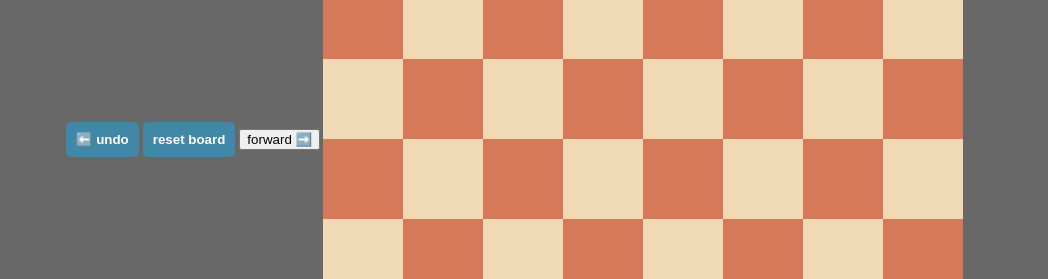
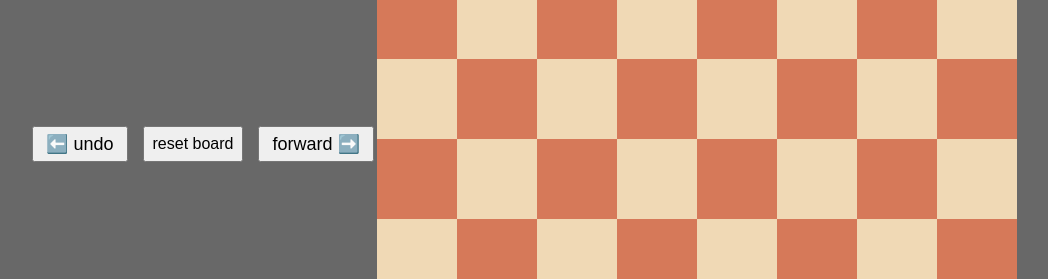
Before and after one commit to helloworld321sup/Unblocked-chess, a plain HTML site: page index.html in a window 1280 px wide. Shown: the part 261-540 px from the top of the page, without its empty margins (124-1172 px from the left). Drawn offline with nearby package versions, Linux system fonts and the light colour scheme.

Commit message:
Update style.css

```diff
--- a/style.css
+++ b/style.css
@@ -61,38 +61,32 @@ body {
   gap: 20px;               /* space between board and buttons */
 }
 
-.sidebar {
+.chess-ui {
   display: flex;
-  flex-direction: column; /* stack buttons vertically */
-  gap: 10px;              /* space between buttons */
+  flex-direction: column;
+  align-items: center;
+  margin-left: 20px; /* if next to board */
+}
+
+.notations {
+  margin-bottom: 10px;
+  font-family: monospace;
+  font-size: 14px;
+  text-align: center;
+}
+
+.controls {
+  display: flex;
+  gap: 15px; /* space between buttons */
+}
+
+.controls button {
+  font-size: 18px;
+  padding: 5px 12px;
+  cursor: pointer;
 }
 
 #reset-button {
-  padding: 10px;
-  font-weight: bold;
-  border-radius: 5px;
-  border: none;
-  cursor: pointer;
-  background-color: #4188a8;
-  color: white;
-  transition: background-color 0.2s, transform 0.2s;
+  font-size: 16px;
+  padding: 3px 8px;
 }
-
-#reset-button:hover {
-  background-color: #48a6d1;
-}
-
-#undo-button {
-  padding: 10px;
-  font-weight: bold;
-  border-radius: 5px;
-  border: none;
-  cursor: pointer;
-  background-color: #4188a8;
-  color: white;
-  transition: background-color 0.2s, transform 0.2s;
-}
-
-#undo-button:hover {
-  background-color: #48a6d1;
-}
```
